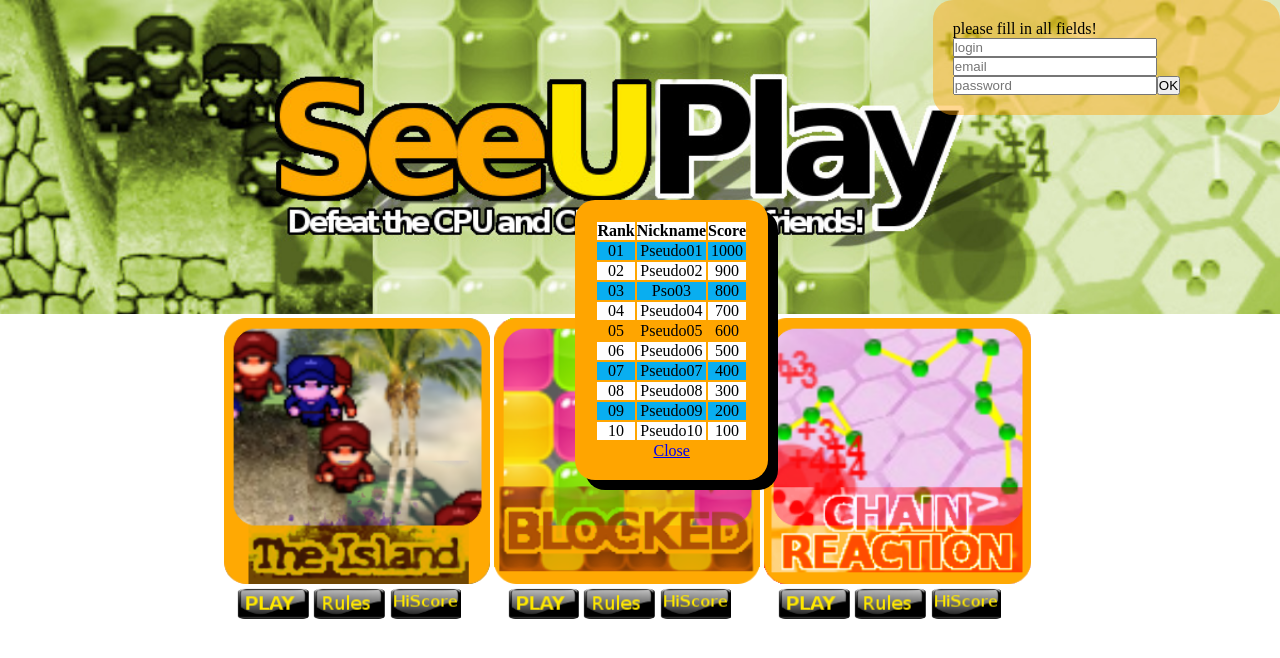
After one commit to jokoon/epsi2017, a PHP site: page /bicgame/home.php?create_account in a window 1280 px wide, after a click that opens the changed part. The commit adds this page. Shown: the top 658 px of the page. Run offline with PHP 8.4, Linux system fonts and the light colour scheme; some libraries are stand-ins or nearby versions.

Commit message:
email is being sent into the abyss

```diff
--- a/php/create_account.php
+++ b/php/create_account.php
@@ -1,44 +1,72 @@
+<!-- <pre> -->
 <?php
-	include('utilities.php');
-	error_reporting(E_ALL);
+    // error_reporting(E_ALL);
+    error_reporting(E_STRICT|E_ALL);
+	ini_set('display_errors', 1);
+	ini_set('display_startup_errors', 1);
 
-	// function sendmail($address,$message)
-	// {
-	// 	use PHPMailer\PHPMailer\PHPMailer;
-	// 	use phpMailer\PHPMailer\PHPMailer;
-	// 	require '../vendor/autoload.php';
-	// 	//Create a new PHPMailer instance
-	// 	$mail = new PHPMailer;
-	// 	//Set who the message is to be sent from
-	// 	$mail->setFrom('from@example.com', 'First Last');
-	// 	//Set an alternative reply-to address
-	// 	$mail->addReplyTo('replyto@example.com', 'First Last');
-	// 	//Set who the message is to be sent to
-	// 	$mail->addAddress('whoto@example.com', 'John Doe');
-	// 	//Set the subject line
-	// 	$mail->Subject = 'PHPMailer mail() test';
-	// 	//Read an HTML message body from an external file, convert referenced images to embedded,
-	// 	//convert HTML into a basic plain-text alternative body
-	// 	$mail->msgHTML(file_get_contents('contents.html'), __DIR__);
-	// 	//Replace the plain text body with one created manually
-	// 	$mail->AltBody = 'This is a plain-text message body';
-	// 	//Attach an image file
-	// 	$mail->addAttachment('images/phpmailer_mini.png');
-	// 	//send the message, check for errors
-	// 	if (!$mail->send()) {
-	// 	    echo "Mailer Error: " . $mail->ErrorInfo;
-	// 	} else {
-	// 	    echo "Message sent!";
-	// 	}
-	// }
-	function get_user_id($user, $db ){
+	// include('utilities.php');
+
+    use PHPMailer\PHPMailer\PHPMailer;
+    use PHPMailer\PHPMailer\Exception;
+
+	require 'phpmailer/Exception.php';
+	require 'phpmailer/PHPMailer.php';
+	require 'phpmailer/SMTP.php';
+
+	function sendmail($address,$message, $username){
+		// use PHPMailer\PHPMailer\PHPMailer;
+		// use phpMailer\PHPMailer\PHPMailer;
+		// require '../vendor/autoload.php';
+		//Create a new PHPMailer instance
+        // echo "trying to send to $address\n";
+        try
+        {
+			$mail = new PHPMailer;
+			//Set who the message is to be sent from
+			$mail->setFrom('jonas.orinovski@epsi.fr', 'epsi.fr');
+			//Set an alternative reply-to address
+			$mail->addReplyTo('jonas.orinovski@epsi.fr', 'BicGames');
+			//Set who the message is to be sent to
+			$mail->addAddress($address, $username);
+			//Set the subject line
+
+			$mail->Subject = 'account validation link';
+			//Read an HTML message body from an external file, convert referenced images to embedded,
+			//convert HTML into a basic plain-text alternative body
+			$mail->msgHTML($message, __DIR__);
+			//Replace the plain text body with one created manually
+			$mail->AltBody = $message;
+			//Attach an image file
+			// $mail->addAttachment('images/phpmailer_mini.png');
+			//send the message, check for errors
+			$mail->send();
+		}
+		catch (phpmailerException $e)
+		{
+			echo $e->errorMessage();
+			return false;
+		}
+		return true;
+	}
+	function get_user_id($user, $db){
 		$user_id = '';
 		try{
 			$query_get_user_id =
-			"SELECT * FROM users WHERE users.name = ".$user.";";
+			"SELECT * FROM users WHERE users.u_name = '$user'";
 			$response = $db->query($query_get_user_id);
-			$data = $response->fetch();
-			$user_id = $data['id'];
+			// print_r($response);
+			if ($response == FALSE or $response->rowCount() == 0)
+			{
+				// echo "no such user!";
+				throw new Exception("no such user!", 1);
+			}
+			else
+			{
+				$data = $response->fetch();
+				$user_id = $data['id'];
+				// echo "user id:$user_id";
+			}
 		}
 		catch(Exception $e)
 		{
@@ -52,16 +80,8 @@
 		{
 			// $reponse = $bdd->query('INSERT INTO users (name, email, password) VALUES (\''.$_POST['login'].'\',\''.$h.'\')');
 			$h = hash('sha256', $password);
-
-			$query_user_create = "INSERT INTO users (name, email, password) VALUES ('"
-				// .$_POST['login']
-				.$user
-				."' ,'"
-				// .$_POST['email']
-				.$email
-				."' ,'"
-				.$h
-				."')";
+			$query_user_create = "INSERT INTO users (u_name, email, pwd, active)
+			VALUES ('$user' ,'$email' ,'$h', true)";
 			// echo $query;
 			$response = $db->query($query_user_create);
 		}
@@ -71,81 +91,81 @@
 		}
 		return $response;
 	}
-	function insert_token($user, $db)
-	{
-		$token = bin2hex(random_bytes(256));
-
-		// create user
+	function insert_token($user, $db, $token){
+		// $token = bin2hex(random_bytes(256));
+		$user_id = get_user_id($user, $db);
+		// echo "user id: '$user_id'";
 		try
 		{
 			$query_token_create =
-			"INSERT INTO tokens (id_user, token) VALUES ('"
-				.$user_id
-				.", '"
-				.$token
-				."')";
-			// echo $query;
+			"INSERT INTO tokens (id_user, token) VALUES ($user_id , '$token')";
+			// echo "query: $query_token_create\n";
+			// echo "user_id: $user_id\n";
+			// echo "token: $token\n";
 			$reponse = $db->query($query_token_create);
 		}
 		catch(Exception $e)
 		{
 			print_r($e->getMessage());
 		}
-		return $token;
 	}
+	function create_account(){
+		$email = $_POST['email'];
+        $password = $_POST['password'];
+        $login = $_POST['login'];
+		if (!filter_var($email, FILTER_VALIDATE_EMAIL))
+        {
+  			echo "email syntax validation failed! $email";
+		}
+		else
+		{
+			// $db = new PDO('mysql:host=mysql.montpellier.epsi.fr:3306;dbname=bicgame', 'jonas.orinovski', 'bicgame', array(PDO::ATTR_ERRMODE => PDO::ERRMODE_EXCEPTION));
+			$db = new PDO('mysql:host=localhost:3306;dbname=bicgame', 'root', '', array(PDO::ATTR_ERRMODE => PDO::ERRMODE_EXCEPTION));
 
+			// token creation
+			// $token = insert_token($login,$db);
+			$token = bin2hex(openssl_random_pseudo_bytes(128));
+
+			// link to mail
+			$link = '<a href="http://localhost:8080/bicgame/validate.php?token=$token">click here to validate your account</a>';
+			// try to send an email
+			if(sendmail($_POST['email'], $link, $_POST['login']) === true){
+				echo "<p class='err'>validation sent, check your email!</p>"; }
+			else { echo "<p class='err'>mail sending failed!</p>"; return false; }
+
+			if(insert_user(
+				$login, $email,
+				hash('sha256', $_POST['password']),
+				$db
+			))
+			{
+				insert_token($login,$db,$token);
+				echo 'account created';
+				// echo '<p>'.$reponse.'</p>';
+			}
+			else {
+				echo 'account not created';
+				// echo '<p>'.$reponse.'</p>';
+			}
+		}
+	}
 	if(isset($_POST['password'])
 		and isset($_POST['login'])
 		and isset($_POST['email'])
-	)
-	{
-		$email = $_POST['email'];
-		if (!filter_var($email, FILTER_VALIDATE_EMAIL)) {
-  			echo "email syntax validation failed!";
-		}
-		else
-		{
-			sendmail($_POST['email'], "a dada");
-			{
-				// $token = ins
-				$headers = "From: <" . $_POST['email'] . ">\r\n";
-				if(mail($email,
-					"bicgame validation",
-					'<a href="'.$token.'">click here to activate your account</a>',
-					$headers))
-				{
-					echo "<p class='err'>validation sent, check your email!</p>";
-				}
-
-				else echo "<p class='err'>mail sending failed!</p>";
-
-			}
-			// $reponse = null;
-			$bdd = new PDO('mysql:host=localhost;dbname=bicgame', 'root', '', array(PDO::ATTR_ERRMODE => PDO::ERRMODE_EXCEPTION));
-
-			// get user id
-			$user_id = '';
-
-
-			// create token
-
-
-			if($reponse)
-				echo 'account created';
-			else echo 'account not created';
-			// echo '<p>'.$reponse.'</p>';
-		}
+	) {
+		create_account();
 	}
-	else
-	{
+	else {
 		echo "please fill in all fields!";
 	}
-	echo '<p>creez un compte:</p>';
-	echo "<form method='POST' action=".$_SERVER['PHP_SELF'].">";
-	echo "login:<input type='text' name='login' value=".hasform_post('login')."></input>";
-	echo "email:<input type='text' name='email'></input>";
-	echo "password:<input type='password' name='password'></input>";
-	echo "<input type='submit' name='valider' value='OK'/>";
+	// echo '<p>creez un compte:</p>';
+	// echo '<form method="POST" action="'.$_SERVER['PHP_SELF'].'">';
+	echo '<form method="POST" action="">';
+	echo 	'<input class="field01" type="text" name="login" value="'.hasform_post('login').'" placeholder="login"></input>';
+	echo 	'<input class="field01" type="text" name="email" placeholder="email"></input>';
+	echo 	'<input class="field01" type="password" name="password" placeholder="password"></input>';
+	echo 	'<input type="submit" name="valider" value="OK"/>';
 	echo "</form>";
 
 ?>
+<!-- </pre> -->
--- /dev/null
+++ b/php/hiscore.css
@@ -0,0 +1,14 @@
+tr:nth-child(even) {
+    background: rgb(9, 174, 240)
+}
+tr:nth-child(odd) {
+    background: #FFF
+}
+tr:nth-child(6) {
+    background: orange;
+}
+
+#hiscore{
+    width: 40%;
+    margin: 0 auto;
+}
--- /dev/null
+++ b/php/home.php
@@ -0,0 +1,134 @@
+<!DOCTYPE html>
+<html lang="en">
+<head>
+    <meta charset="UTF-8">
+    <meta name="viewport" content="width=device-width, initial-scale=1.0">
+    <meta http-equiv="X-UA-Compatible" content="ie=edge">
+    <title>SeeUPlay - homepage</title>
+    <link rel="stylesheet" type="text/css" href="seeuplay.css">
+    <link rel="stylesheet" type="text/css" href="hiscore.css">
+</head>
+<body>
+    <div>
+        <img id="img_home" src="img/home.jpg" width="100%">
+    </div>
+
+    <div class="pres_jeux">
+        <div id="form01">
+            <?php
+                include("login.php");
+            ?>
+<!--              <form method="POST">
+                 <input class="field01" name="login" type="text" placeholder="Enter your login"><br/>
+                 <input class="field01" name="password" type="password" placeholder="Enter your password"><br/>
+                 <input type="submit" value="Validate">
+             </form>
+             <a href="subscribe.php">Subscribe</a>  -->
+        </div>
+        <div class="img_jeu">
+            <img class="img_jeu2" src="img/game01.png">
+            <div class="pres_btn">
+                <a href="../games/jeu01.php"><img class="bt_jeux" src="img/button_play.png"></a>
+                <img class="bt_jeux" src="img/button_rules.png" onclick="fct_show_rules(1)">
+                <img class="bt_jeux" src="img/button_hiscore.png" onclick="fct_show_hiscore(1)">
+            </div>
+        </div>
+        <div class="img_jeu">
+            <img class="img_jeu2" src="img/game02.png">
+            <div class="pres_btn">
+                <a href="../games/jeu02.php"><img class="bt_jeux" src="img/button_play.png"></a>
+                <img class="bt_jeux" src="img/button_rules.png" onclick="fct_show_rules(2)">
+                <img class="bt_jeux" src="img/button_hiscore.png" onclick="fct_show_hiscore(2)">
+            </div>
+        </div>
+        <div class="img_jeu">
+            <img class="img_jeu2" src="img/game03.png">
+            <div class="pres_btn">
+                <a href="../games/jeu03.php"><img class="bt_jeux" src="img/button_play.png"></a>
+                <img class="bt_jeux" src="img/button_rules.png" onclick="fct_show_rules(3)">
+                <img class="bt_jeux" src="img/button_hiscore.png" onclick="fct_show_hiscore(3)">
+            </div>
+        </div>
+    </div>
+    <div id="hicontainer">
+    <?php
+    /*$bdd= new PDO('mysql:host=localhost;dbname=news;charset=utf8','root','');
+    $reponse=$bdd->query('SELECT * from mes_news');
+    $tab_hiscore=$reponse->fetch();*/
+    $tab_hiscore=Array();
+    $tab_hiscore[]=array('rank'=>'01','nick'=>'Pseudo01','score'=>1000);
+    $tab_hiscore[]=array('rank'=>'02','nick'=>'Pseudo02','score'=>900);
+    $tab_hiscore[]=array('rank'=>'03','nick'=>'Pso03','score'=>800);
+    $tab_hiscore[]=array('rank'=>'04','nick'=>'Pseudo04','score'=>700);
+    $tab_hiscore[]=array('rank'=>'05','nick'=>'Pseudo05','score'=>600);
+    $tab_hiscore[]=array('rank'=>'06','nick'=>'Pseudo06','score'=>500);
+    $tab_hiscore[]=array('rank'=>'07','nick'=>'Pseudo07','score'=>400);
+    $tab_hiscore[]=array('rank'=>'08','nick'=>'Pseudo08','score'=>300);
+    $tab_hiscore[]=array('rank'=>'09','nick'=>'Pseudo09','score'=>200);
+    $tab_hiscore[]=array('rank'=>'10','nick'=>'Pseudo10','score'=>100);
+    ?>
+    <table id="hiscore">
+     <tr>
+      <th>Rank</th>
+      <th>Nickname</th>
+      <th>Score</th>
+     </tr>
+     <?php
+     for($i=0; $i<sizeof($tab_hiscore); $i++){
+        echo "<tr>";
+        foreach($tab_hiscore[$i] as $key=>$value){
+            echo "<td>".$value."</td>";
+        }
+        echo "</tr>";
+     }
+     ?>
+   </table>
+   <a href="javascript:fct_hide_hiscore();">Close</a>
+</div>
+<div class="rules" id="rules1">
+    <h1>The Island</h1>
+    <p>You have to defeat the red team to score points. In order to win you have to use the weapons to throw all your enemies into the sea.</p>
+    <a href="javascript:fct_hide_rules();">Close</a>
+</div>
+<div class="rules" id="rules2">
+    <h1>Blocked</h1>
+    <p>You should defeat the CPU to validate your score. Click on the biggest areas. The first to reach 1000 points is the winner.</p>
+    <a href="javascript:fct_hide_rules();">Close</a>
+</div>
+<div class="rules" id="rules3">
+    <h1>Chain Reaction</h1>
+    <p>You should defeat the CPU to validate your score. Create the bigger chain reactions. The first to reach 2000 points is the winner.</p>
+    <a href="javascript:fct_hide_rules();">Close</a>
+</div>
+<script>
+    var popupshown=0;
+    //affiche le container des hiscores
+    function fct_show_hiscore(game){
+        if(popupshown==0){
+            document.getElementById("hicontainer").style="display:block";
+            popupshown=1;
+        }
+    }
+    //fait disparaitre le container des hiscores
+    function fct_hide_hiscore(){
+        document.getElementById("hicontainer").style="display:none";
+        popupshown=0;
+    }
+    //fait apparaitre les rêgles
+    function fct_show_rules(rules){
+        if(popupshown==0){
+            var rl="rules"+rules;
+            document.getElementById(rl).style="display:block";
+            popupshown=1;
+        }
+    }
+    //fait disparaitre les rêgles
+    function fct_hide_rules(){
+        document.getElementById("rules1").style="display:none";
+        document.getElementById("rules2").style="display:none";
+        document.getElementById("rules3").style="display:none";
+        popupshown=0;
+    }
+</script>
+</body>
+</html>
--- a/php/login.php
+++ b/php/login.php
@@ -1,4 +1,5 @@
 <?php
+	include("utilities.php");
 	if(isset($_SESSION['login']))
 	{
 		if(isset($_GET['logout']))
@@ -12,15 +13,15 @@
 			echo '<a href=".?logout">logout</a>';
 		}
 	}
-	else
-	if(isset($_POST['password']) and isset($_POST['login']))
+	else if(isset($_POST['pwd']) and isset($_POST['login']))
 	{
-		$h = hash('sha256', $_POST['password']);
-		// $bdd = new PDO('mysql:host=localhost;dbname=bicgame', 'root', '', array(PDO::ATTR_ERRMODE => PDO::ERRMODE_EXCEPTION));
-		$bdd = new PDO('mysql:host=mysql.montpellier.epsi.fr:3306;dbname=bicgame', 'jonas.orinovski', 'bicgame', array(PDO::ATTR_ERRMODE => PDO::ERRMODE_EXCEPTION));
+		$h = hash('sha256', $_POST['pwd']);
+		$bdd = new PDO('mysql:host=localhost:3306;dbname=bicgame', 'root', '', array(PDO::ATTR_ERRMODE => PDO::ERRMODE_EXCEPTION));
+		// $db = new PDO('mysql:host=mysql.montpellier.epsi.fr:5206;dbname=bicgame', 'jonas.orinovski', 'bicgame', array(PDO::ATTR_ERRMODE => PDO::ERRMODE_EXCEPTION));
+		$login = $_POST['login'];
 		try
 		{
-			$reponse = $bdd->query('SELECT * FROM users WHERE name = \''.$_POST['login'].'\'');
+			$reponse = $db->query("SELECT * FROM users WHERE u_name = '$login'");
 		}
 		catch(Exception $e)
 		{
@@ -29,9 +30,13 @@
 			// print_r($bdd->errorInfo());
 			print_r($e->getMessage());
 		}
-		if ($donnees = $reponse->fetch())
+		if($reponse === false)
 		{
-			if($donnees['password'] == hash('sha256',$_POST['password']))
+			echo "this user doesn't exist!";
+		}
+		else if ($donnees = $reponse->fetch())
+		{
+			if($donnees['pwd'] == hash('sha256',$_POST['pwd']))
 			{
 				if($donnees['active'] == FALSE)
 				{
@@ -46,14 +51,19 @@
 			else echo 'bad password!';
 		}
 	}
+	else if(isset($_GET['create_account']))
+	{
+		include("create_account.php");
+	}
 	else
 	{
-		echo '<a href="./create_account.php">creer compte</a>';
 		// echo '<p>creez un compte:</p>';
-		echo "<form method='POST' action=".$_SERVER['PHP_SELF'].">";
-		echo "login:<input type='text' name='login' value=".hasform_post('login')."></input>";
-		echo "password:<input type='password' name='password'></input>";
-		echo "<input type='submit' name='valider' value='OK'/>";
-		echo "</form>";
+		// echo '<form method="POST" action="'.$_SERVER['PHP_SELF'].'">';
+		echo '<form method="POST" action="/bicgame/home.php">';
+		echo 	'<input class="field01" type="text" name="login" value="'.hasform_post('login').'" placeholder="login"></input><br/>';
+		echo 	'<input class="field01" type="password" name="password" placeholder="password"></input><br/>';
+		echo 	'<input type="submit" name="valider" value="OK"/><br/>';
+		echo '</form>';
+		echo '<a href="./home.php?create_account">creer compte</a>';
 	}
 ?>
--- /dev/null
+++ b/php/seeuplay.css
@@ -0,0 +1,68 @@
+*{
+    margin:0;
+    padding:0;
+}
+
+#img_home{
+    margin:0;
+    padding:0;
+}
+#form01{
+    display:inline-block;
+    position: absolute;
+    padding:20px;
+    top:0;
+    right:0;
+    border-radius:20px;
+    background-color:rgba(255, 162, 0, 0.432);
+    width:24%;
+}
+
+.field01{
+    width:200px;
+}
+.pres_jeux{
+    margin:0 auto;
+    width:65%;
+}
+
+.pres_btn{
+    margin:0 auto;
+    width:90%;
+}
+
+.img_jeu{
+    display:inline-block;
+    width:32%;
+}
+.img_jeu2{
+    width:100%;
+}
+.bt_jeux{
+    width:30%;
+}
+
+#hicontainer{
+    display:none;
+    position:absolute;
+    top:25%;
+    right:40%;
+    padding:20px;
+    background-color:orange;
+    border-radius:20px;
+    text-align: center;
+    box-shadow: 10px 10px;
+}
+
+.rules{
+    display:none;
+    position:absolute;
+    width:50%;
+    top:40%;
+    right:25%;
+    padding:20px;
+    background-color:orange;
+    border-radius:20px;
+    text-align: center;
+    box-shadow: 10px 10px;
+}
--- a/scripts/bicgame_datas_&_structure.sql
+++ b/scripts/bicgame_datas_&_structure.sql
@@ -11,7 +11,8 @@ SET SQL_MODE = "NO_AUTO_VALUE_ON_ZERO";
 SET AUTOCOMMIT = 0;
 START TRANSACTION;
 SET time_zone = "+00:00";
-
+-- SET GLOBAL sql_mode = 'ALLOW_INVALID_DATES';
+SET SESSION sql_mode = 'ALLOW_INVALID_DATES';
 
 /*!40101 SET @OLD_CHARACTER_SET_CLIENT=@@CHARACTER_SET_CLIENT */;
 /*!40101 SET @OLD_CHARACTER_SET_RESULTS=@@CHARACTER_SET_RESULTS */;
@@ -74,7 +75,7 @@ CREATE TABLE `scores` (
   `id` int(11) NOT NULL,
   `id_game` int(11) NOT NULL,
   `id_user` int(11) NOT NULL,
-  `dat_score` datetime NOT NULL DEFAULT CURRENT_TIMESTAMP,
+  `dat_score` timestamp NOT NULL DEFAULT CURRENT_TIMESTAMP,
   `score` int(11) NOT NULL
 ) ENGINE=InnoDB DEFAULT CHARSET=latin1;
 
```
Also changed, not shown: php/account.php (added).
